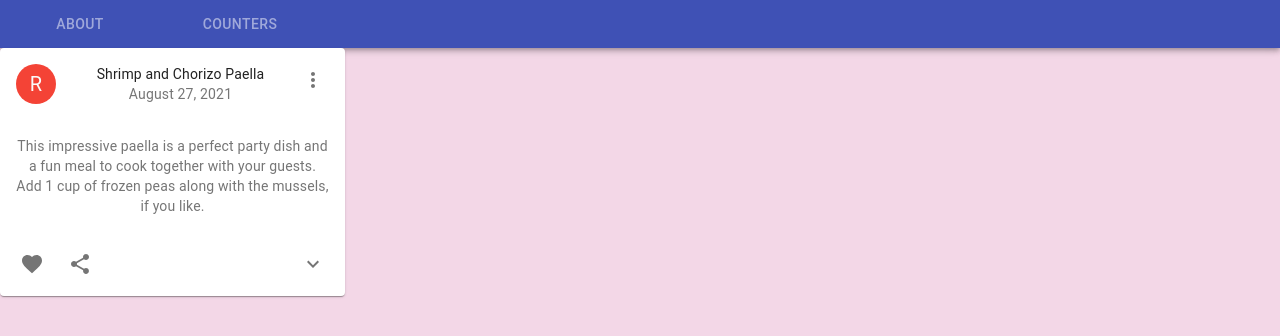
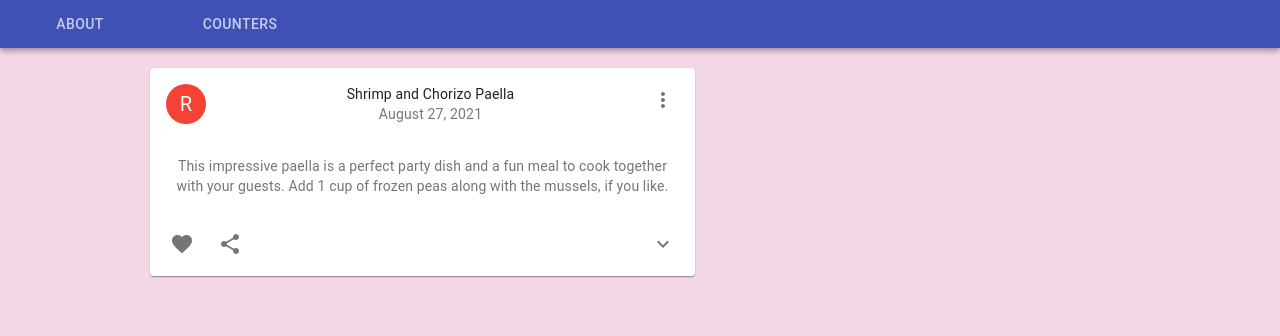
Before and after one commit to mashanobeard/second-task, a React (Create React App) app in the folder counter-counter/: page /About in a window 1280 px wide. Shown: the top 336 px of the page. Built offline with nearby package versions, Linux system fonts and the light colour scheme.

Commit message:
active tabs

```diff
--- a/counter-counter/package.json
+++ b/counter-counter/package.json
@@ -10,6 +10,7 @@
     "@testing-library/react": "^11.2.7",
     "@testing-library/user-event": "^12.8.3",
     "gh-pages": "^3.2.3",
+    "history": "^5.0.1",
     "react": "^17.0.2",
     "react-dom": "^17.0.2",
     "react-router": "^5.2.0",
--- a/counter-counter/src/App.js
+++ b/counter-counter/src/App.js
@@ -1,46 +1,55 @@
 import './App.css';
 import { AppBar, Tabs, Tab } from '@material-ui/core';
-import { BrowserRouter, Route, Switch, Link} from 'react-router-dom';
+import { BrowserRouter as Router, Route, Switch, Link } from 'react-router-dom';
 import About from './components/about';
 import CounterParent from './containers/CounterParent';
 import Other from './Other';
+import React from 'react'
 
 function App() {
 const routes = ["/About","/Counters"];
+const [value, setValue] = React.useState(0)
+const handleTabs=(e,val)=>{
+  setValue(val)
+}
 
   return (
       <div className="App">
-      <BrowserRouter>
-      <Route path = "/" >
+      <Router>
+      <Route
+       path = "/"
+       render={(history) => (
+
+
       <AppBar position="static">
-        <Tabs >
+        <Tabs value= {value} onChange={handleTabs}>
           <Tab
-            disabled
+
             label="About"
             value={routes[0]}
             component = {Link}
             to = {routes[0]} />
           <Tab
-            disabled
+
             label="Counters"
             value={routes[1]}
             component = {Link}
             to = {routes[1]}/>
         </Tabs>
       </AppBar>
-      </Route>
+       )} />
 
       <Switch>
 
       <Route path="/About" component ={About} />
-
       <Route path="/Counters" component ={CounterParent} />
-      <Route component ={Other} />
+      <Route path="*"component ={Other} />
 
 
 
       </Switch>
-      </BrowserRouter>
+
+      </Router>
       </div>
 
   );
--- a/counter-counter/src/Other.js
+++ b/counter-counter/src/Other.js
@@ -1,16 +1,16 @@
 import React from 'react';
 import CssBaseline from '@material-ui/core/CssBaseline';
-import Typography from '@material-ui/core/Typography';
+
 import Container from '@material-ui/core/Container';
 
-export default function SimpleContainer() {
+ function Other() {
   return (
     <React.Fragment>
       <CssBaseline />
-      <Container maxWidth="sm">
-        <Typography component="div" style={{ backgroundColor: '#cfe8fc', height: '100vh' }} />
-        404 -Error
+      <Container className="error" >
+        404 - страница не найдена :(
       </Container>
     </React.Fragment>
   );
 }
+export default Other
--- a/counter-counter/src/components/about/index.js
+++ b/counter-counter/src/components/about/index.js
@@ -9,16 +9,19 @@ import Collapse from '@material-ui/core/Collapse';
 import Avatar from '@material-ui/core/Avatar';
 import IconButton from '@material-ui/core/IconButton';
 import Typography from '@material-ui/core/Typography';
-import { red } from '@material-ui/core/colors';
+import { pink, red } from '@material-ui/core/colors';
 import FavoriteIcon from '@material-ui/icons/Favorite';
 import ShareIcon from '@material-ui/icons/Share';
 import ExpandMoreIcon from '@material-ui/icons/ExpandMore';
 import MoreVertIcon from '@material-ui/icons/MoreVert';
+import { FormHelperText } from '@material-ui/core';
 
 
 const useStyles = makeStyles((theme) => ({
   root: {
-    maxWidth: 345,
+    maxWidth: 545,
+    marginLeft: 150,
+    marginTop: 20,
   },
   media: {
     height: 0,
--- a/counter-counter/src/index.css
+++ b/counter-counter/src/index.css
@@ -36,3 +36,9 @@ code {
 .num{
   font-size: 25px;
 }
+
+.error{
+  font-size: 35px;
+  margin-top: 250px;
+  font-weight: bold;
+}
```
Also changed, not shown: 1 other file (tests, documents, lock files or other folders).
